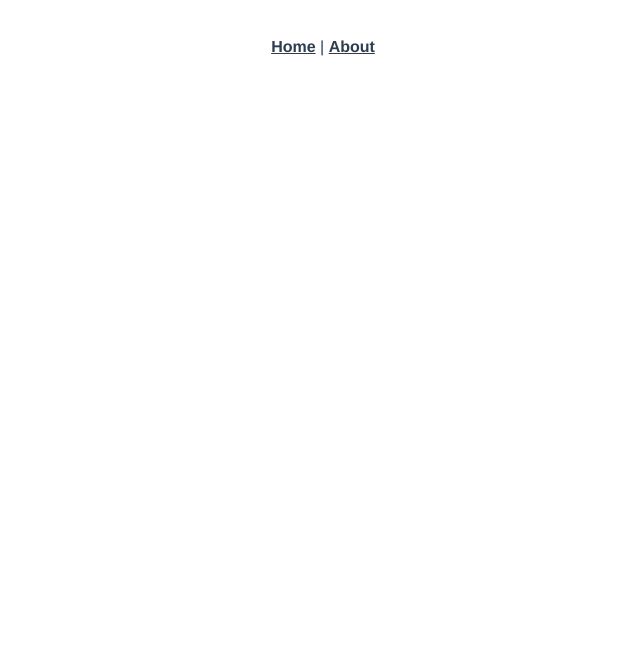
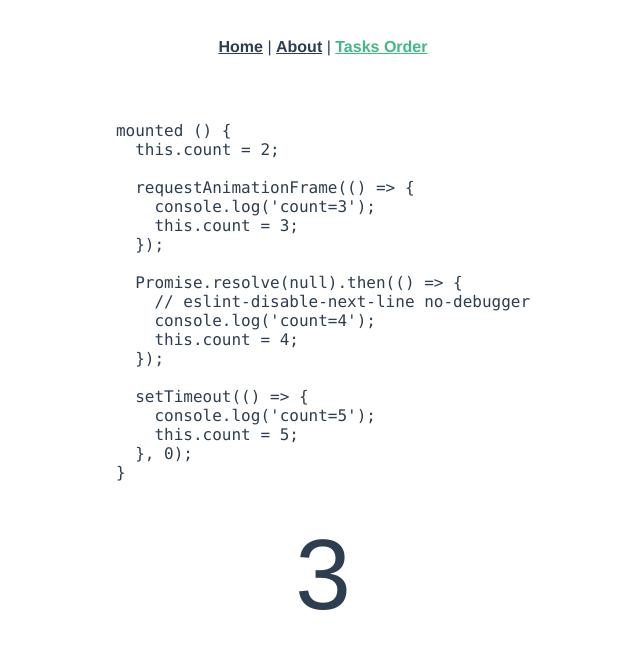
Before and after one commit to rianma/play-with-vue, a Vue app: page /tasks-order in a window 1280 px wide. Shown: the top 648 px of the page, without its empty margins (317-957 px from the left). Built offline with nearby package versions, Linux system fonts and the light colour scheme.

Commit message:
feat: add new route: /tasks-order

```diff
--- a/src/App.vue
+++ b/src/App.vue
@@ -2,7 +2,8 @@
   <div id="app">
     <div id="nav">
       <router-link to="/">Home</router-link> |
-      <router-link to="/about">About</router-link>
+      <router-link to="/about">About</router-link> |
+      <router-link to="/tasks-order">Tasks Order</router-link>
     </div>
     <router-view/>
   </div>
--- a/src/router/index.ts
+++ b/src/router/index.ts
@@ -1,6 +1,7 @@
 import Vue from 'vue';
 import VueRouter, { RouteConfig } from 'vue-router';
 import Home from '../views/Home.vue';
+import TasksOrder from '../views/TasksOrder.vue';
 
 Vue.use(VueRouter);
 
@@ -18,6 +19,11 @@ const routes: Array<RouteConfig> = [
     // which is lazy-loaded when the route is visited.
     component: () => import(/* webpackChunkName: "about" */ '../views/About.vue'),
   },
+  {
+    path: '/tasks-order',
+    name: 'TasksOrder',
+    component: TasksOrder,
+  },
 ];
 
 const router = new VueRouter({
--- a/src/views/Home.vue
+++ b/src/views/Home.vue
@@ -1,35 +1,18 @@
 <template>
   <div class="home">
-    <span style="font-size: 100px">
-      {{ count }}
-    </span>
+    <img alt="Vue logo" src="../assets/logo.png">
+    <HelloWorld msg="Welcome to Your Vue.js + TypeScript App"/>
   </div>
 </template>
 
 <script lang="ts">
-/* eslint-disable no-console */
 import { Component, Vue } from 'vue-property-decorator';
+import HelloWorld from '@/components/HelloWorld.vue'; // @ is an alias to /src
 
-@Component({})
-export default class Home extends Vue {
-  count = 1
-
-  mounted() {
-    this.count = 2;
-
-    requestAnimationFrame(() => {
-      console.log('count=3');
-      this.count = 3;
-    });
-    Promise.resolve(null).then(() => {
-      // eslint-disable-next-line no-debugger
-      console.log('count=4');
-      this.count = 4;
-    });
-    setTimeout(() => {
-      console.log('count=5');
-      this.count = 5;
-    }, 0);
-  }
-}
+@Component({
+  components: {
+    HelloWorld,
+  },
+})
+export default class Home extends Vue {}
 </script>
--- /dev/null
+++ b/src/views/TasksOrder.vue
@@ -0,0 +1,72 @@
+<template>
+  <div class="tasks-order-page">
+    <div class="explanation">
+      <pre>
+        <code>
+mounted () {
+  this.count = 2;
+
+  requestAnimationFrame(() => {
+    console.log('count=3');
+    this.count = 3;
+  });
+
+  Promise.resolve(null).then(() => {
+    // eslint-disable-next-line no-debugger
+    console.log('count=4');
+    this.count = 4;
+  });
+
+  setTimeout(() => {
+    console.log('count=5');
+    this.count = 5;
+  }, 0);
+}</code>
+      </pre>
+    </div>
+
+    <div class="output" style="font-size: 100px">
+      {{ count }}
+    </div>
+  </div>
+</template>
+
+<script lang="ts">
+/* eslint-disable no-console */
+import { Component, Vue } from 'vue-property-decorator';
+
+@Component({})
+export default class Home extends Vue {
+  count = 1
+
+  mounted() {
+    this.count = 2;
+
+    requestAnimationFrame(() => {
+      console.log('count=3');
+      this.count = 3;
+    });
+    Promise.resolve(null).then(() => {
+      // eslint-disable-next-line no-debugger
+      console.log('count=4');
+      this.count = 4;
+    });
+    setTimeout(() => {
+      console.log('count=5');
+      this.count = 5;
+    }, 0);
+  }
+}
+</script>
+<style lang="scss" scoped>
+.tasks-order-page {
+  .explanation {
+    display: flex;
+    text-align: left;
+    justify-content: center;
+    pre, code {
+      font-family: Monaco, Consolas, monospace;
+    }
+  }
+}
+</style>>
```
Also changed, not shown: 1 other file (tests, documents, lock files or other folders).
